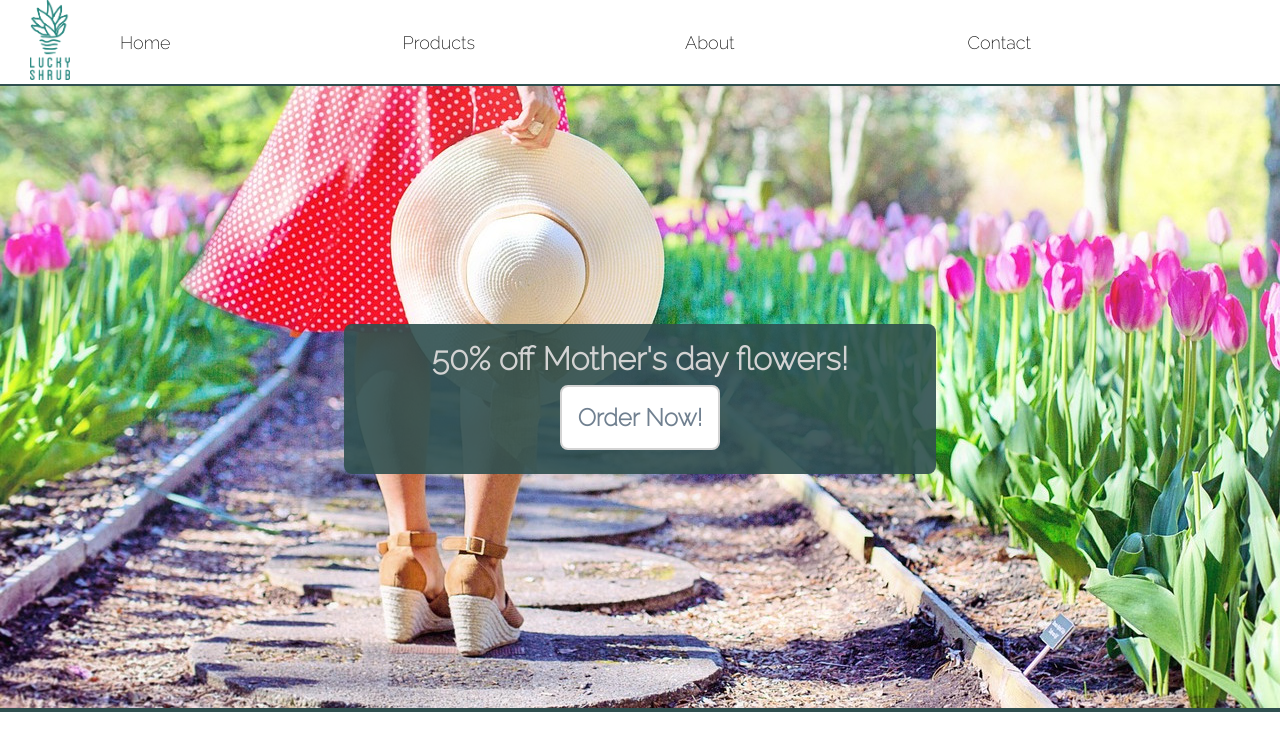
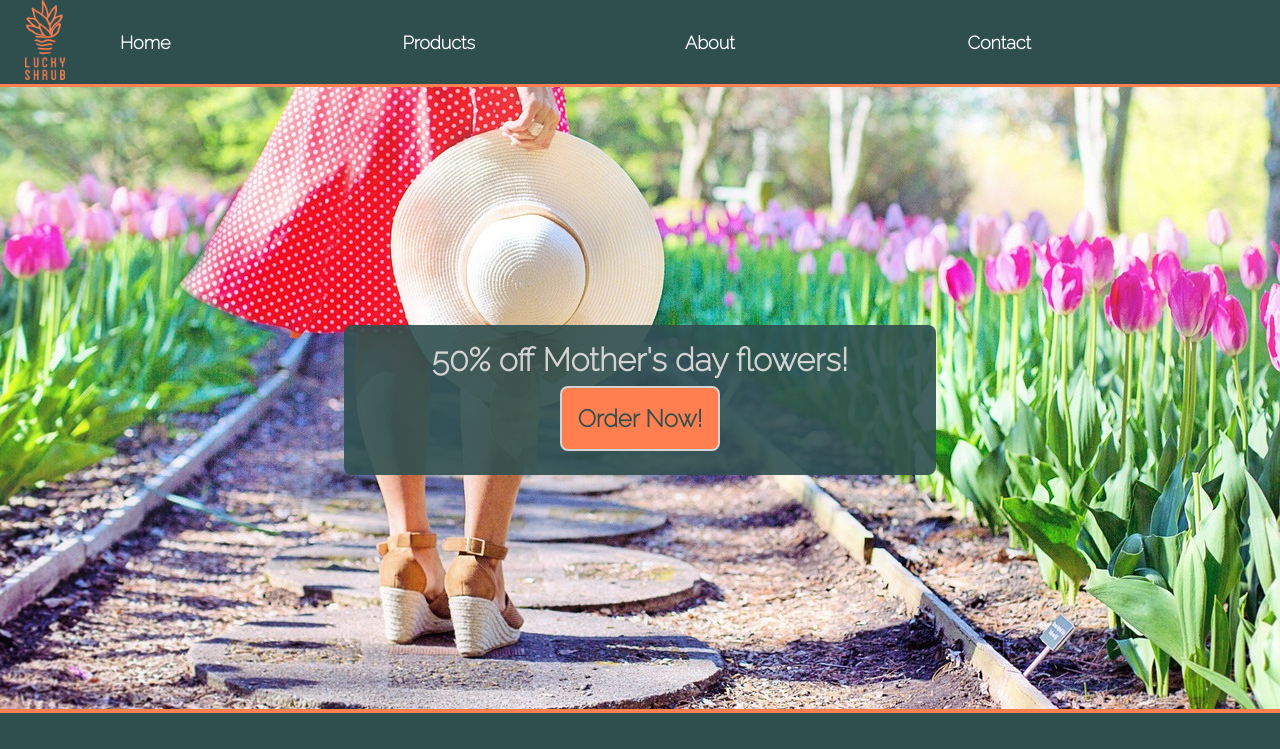
Before and after one commit to tonyacquah/lucky-shrub, a plain HTML site: page index.html in a window 1280 px wide. Shown: the top 749 px of the page. Drawn offline with Linux system fonts and the light colour scheme.

Commit message:
requirements covered

```diff
--- a/index.html
+++ b/index.html
@@ -17,14 +17,14 @@
   </head>
 
   <header>
-    <div id="logo-container">
-      <img id="logo" src="images/logo2.png" alt="logo image" />
+    <div class="logo-container">
+      <img class="logo" src="images/logo.png" alt="logo image" />
     </div>
     <nav class="header-item">
-      <div class="nav-item">Home</div>
-      <div class="nav-item">Products</div>
-      <div class="nav-item">About</div>
-      <div class="nav-item">Contact</div>
+      <div class="nav-item"><a href="#">Home</a></div>
+      <div class="nav-item"><a href="#">Products</a></div>
+      <div class="nav-item"><a href="#">About</a></div>
+      <div class="nav-item"><a href="#">Contact</a></div>
     </nav>
   </header>
   <main>
@@ -70,8 +70,14 @@
     </section>
   </main>
   <footer>
-    <section id="footer-logo"></section>
-    <section id="footer-copyright"></section>
+    <section id="footer-logo">
+        <div class="logo-container">
+            <img class="logo" src="images/logo.png" alt="logo image" />
+          </div>
+    </section>
+    <section id="footer-copyright">
+        Copyright 2023
+    </section>
   </footer>
   <body></body>
 </html>
--- a/styles.css
+++ b/styles.css
@@ -4,6 +4,8 @@
   font-family: "Raleway", sans-serif;
   margin: auto;
   font-size: 18px;
+  background-color: darkslategray;
+  color:white;
 }
 
 @media screen and (max-width: 400px) {
@@ -14,7 +16,7 @@
   }
 
 
-  #logo-container {
+  .logo-container {
     flex: 1;
   }
   nav {
@@ -32,11 +34,12 @@ header {
   justify-content: space-between;
   position: sticky;
   top: 0px;
-  background-color: white;
-  border-bottom: darkslategray 2px solid;
+  font-weight: bold;
+
+  border-bottom: coral 3px solid;
   z-index: 9999;
 }
-#logo {
+.logo {
   height: 80px;
 }
 
@@ -55,10 +58,16 @@ nav {
   flex: 1;
   justify-content: flex-end;
 }
+ a{
+    text-decoration: none;
+ }
+ a:hover {
+    color:coral;
+ }
 
 #promotion {
   position: relative;
-background-color: darkslategray;
+background-color:coral;
   animation: "my-fade-in" 4s;
 }
 
@@ -97,8 +106,8 @@ button {
   font-weight: bold;
   font-size: 3vmin;
   margin: 1vmin;
-  color: slategray;
-  background-color: white;
+  color:darkslategray;
+  background-color:coral;
   border-radius: 1vmin;
   border: 2px solid;
   border-color: lightgray;
@@ -107,6 +116,7 @@ button {
 button:hover {
   background-color:lightgray;
   color: darkslategray;
+  border-color: coral;
 }
 
 #categories-container {
@@ -114,11 +124,12 @@ button:hover {
   flex-wrap: wrap;
   margin:5vmin;
 gap:3vmin;
+justify-content:space-between;
 
 }
 
 .category-box {
-  flex: 1;
+  flex: 0 1 0;
 }
 
 .category-box  img {
@@ -133,6 +144,7 @@ gap:3vmin;
     font-size: larger;
     font-weight: bold;
 
+
 }
 
 .category-box p {
@@ -142,9 +154,16 @@ margin-bottom: 10px;
 
 footer {
   display: flex;
+  border-top:coral 2px solid;
+  padding-top:5px;
+
 }
 #footer-logo {
   flex: 1;
+  text-align: right;
+  padding-right: 10px;
+
+
 }
 
 #footer-copyright {
```
Also changed, not shown: images/logo.png (added), images/logo1.png (deleted), images/logo2.png (deleted), images/logo3.png (deleted), 1 other file.
